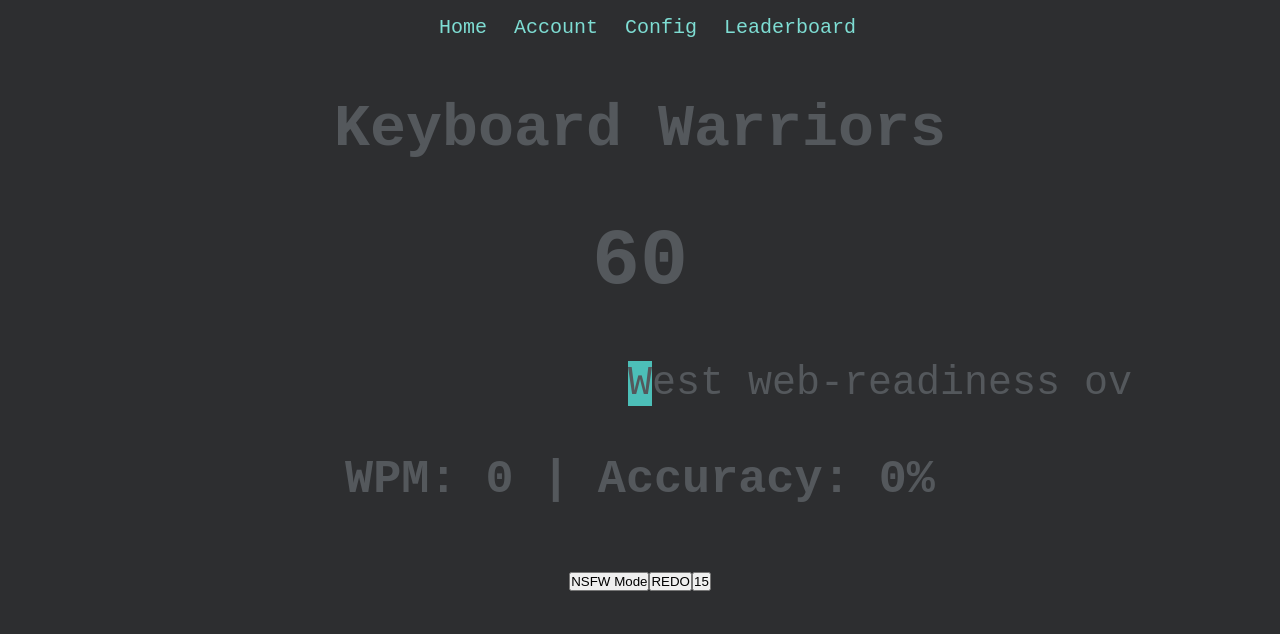
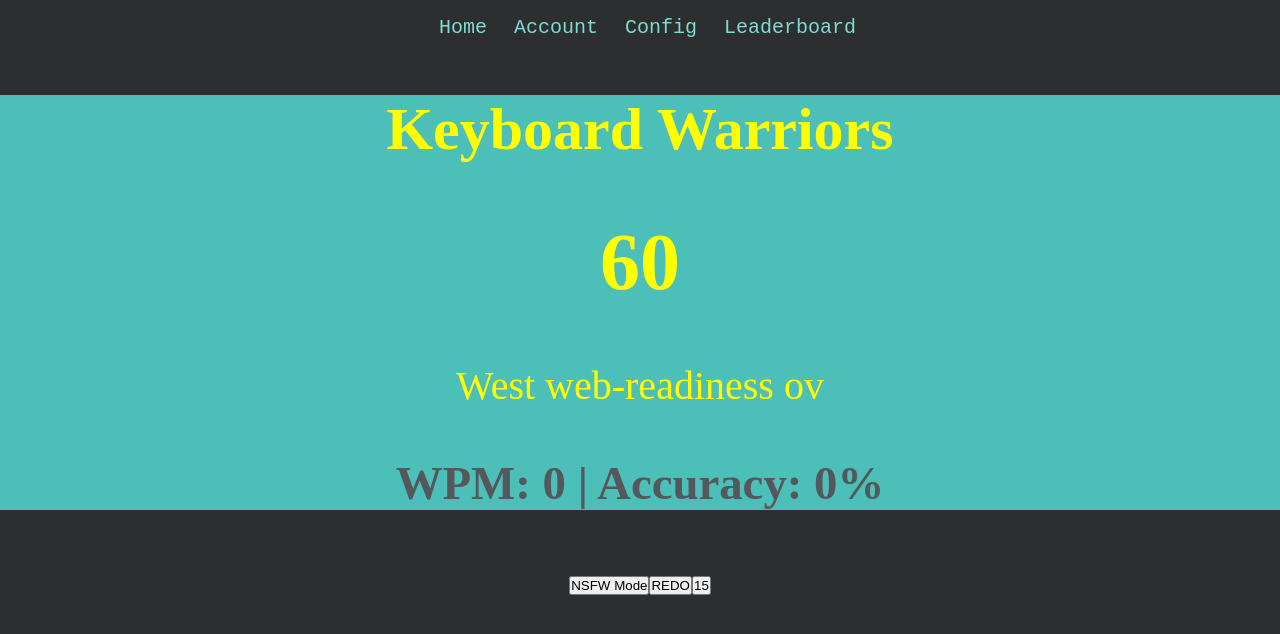
Before and after one commit to goofygoobers/a-dull-boy-types, a React (Create React App) app: page / in a window 1280 px wide. Shown: the top 634 px of the page. Built offline with nearby package versions, Linux system fonts and the light colour scheme.

Commit message:
updated characters styling from css to styled-comps

```diff
--- a/src/App.css
+++ b/src/App.css
@@ -6,10 +6,6 @@
   min-width: 100%;
   min-height: 100%;
   position: fixed;
-}
-
-.App-logo {
-  height: 40vmin;
 }
 
 .App-header {
@@ -23,17 +19,15 @@
   color: white;
 }
 
-.App-link {
-  color: #09d3ac;
-}
-
 .Character {
   white-space: pre;
   color: #54585c;
+
 }
 
 .Character-current {
   background-color: #4cbfb8;
+
 }
 
 .Character-out {
@@ -47,6 +41,5 @@ ul { /* Remove default bullets */
 
 li {
   display: inline;
-  /* float: left; */
   padding-left: 15px;
 }
--- a/src/pages/homepage/homepage.component.jsx
+++ b/src/pages/homepage/homepage.component.jsx
@@ -14,6 +14,7 @@ import TimeButton from '../../components/timeButton/timeButton.component';
 import { ResultModal } from '../../components/modal/resultModal.component';
 import  { StyledContainer } from '../../components/modal/resultModal.styled';
 import { StyledButton } from '../../components/modal/resultModal.styled';
+import { StyledCharacter } from '../../pages/homepage/homepage.styled';
 
 function HomePage() {
 
@@ -146,7 +147,7 @@ function HomePage() {
 
   return (
     <div className="App">
-      <div className="Character">
+      <StyledCharacter>
         <h2>{state.title}</h2>
         <Timer />
         <span className="Character-out">
@@ -154,10 +155,11 @@ function HomePage() {
         </span>
         <span className="Character-current">{currentChar}</span>
         <span>{incomingChars.substr(0,20)}</span>
-      </div>
         <h3 className="Character">
           WPM: {wpm} | Accuracy: {accuracy}%
         </h3>
+      </StyledCharacter>
+
     <span>
       <button onClick={changeNSFWMode} tabIndex="-1">NSFW Mode</button>
       <button onClick={changeNormalMode}>REDO</button>
--- a/src/pages/homepage/homepage.styled.jsx
+++ b/src/pages/homepage/homepage.styled.jsx
@@ -1,10 +1,15 @@
 import styled from 'styled-components';
-import { Link } from 'react-router-dom'
+import { Link, Div } from 'react-router-dom'
 
 export const StyledLink = styled(Link)`
+  color: #7eddd3;
+  font-size: 20px;
+  text-decoration: none;
+`;
 
-color: #7eddd3;
-font-size: 20px;
-text-decoration: none;
-
+export const StyledCharacter = styled.div`
+  color: #FFFF00;
+  background-color: #4cbfb8;
+  font-family: Bradley Hand;
+  font-size: 40px;
 `;
```
Also changed, not shown: 1 other file (tests, documents, lock files or other folders). Lines whose indentation alone changed are shown as unchanged.
